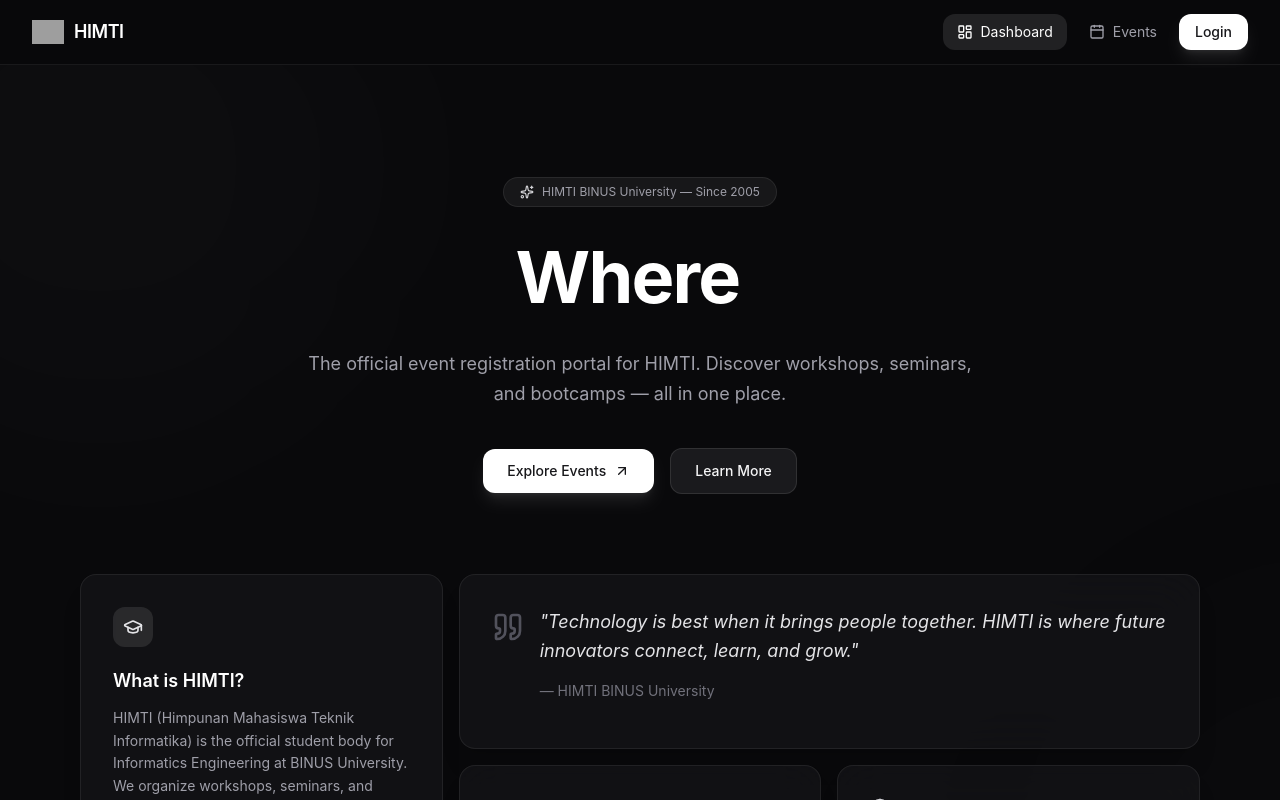
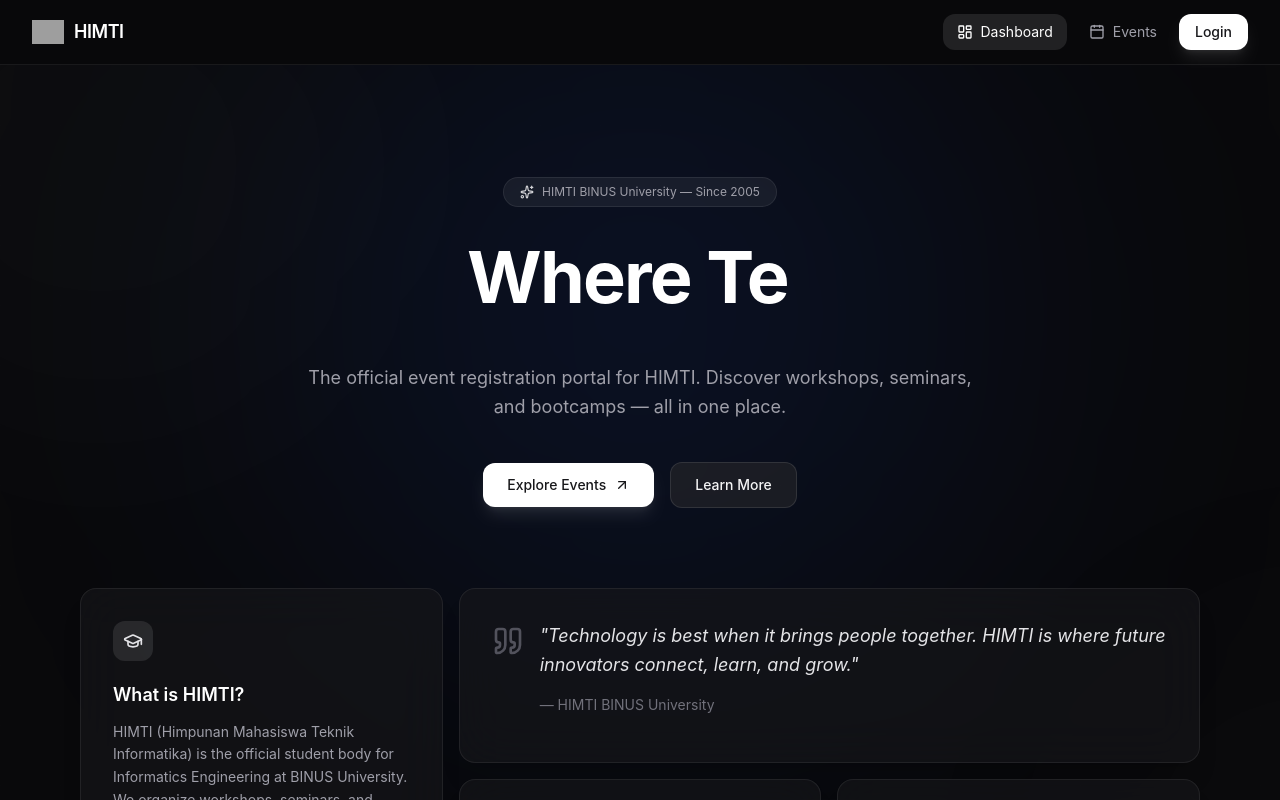
Before and after one commit to geraldmartadinata/pbl-2, a React app in the folder frontend/: page / in a window 1280 px wide. Shown: the top 800 px of the page. Built offline with nearby package versions, Linux system fonts and the light colour scheme; grey boxes are pictures that could not be loaded; the HTML template or start-up script is replaced by a standard one.

Commit message:
step1: typewriter min-height fix, 4 quotes cycle, ambient blue glow behind hero, grid overlay (3% opacity), card hover border glow (blue-500/30)

```diff
--- a/frontend/src/pages/Landing.jsx
+++ b/frontend/src/pages/Landing.jsx
@@ -59,9 +59,19 @@
       {/* Mesh gradient background */}
       <div className="absolute inset-0 pointer-events-none">
         <div className="absolute top-[-200px] left-[-200px] w-[600px] h-[600px] bg-white/[2%] rounded-full blur-[120px]" />
+        <div className="absolute top-[-100px] left-1/2 -translate-x-1/2 w-[700px] h-[700px] bg-blue-600/10 blur-[150px] rounded-full" />
         <div className="absolute top-[30%] right-[-300px] w-[500px] h-[500px] bg-zinc-700/[3%] rounded-full blur-[100px]" />
         <div className="absolute bottom-[-100px] left-[20%] w-[400px] h-[400px] bg-white/[1.5%] rounded-full blur-[80px]" />
       </div>
+
+      {/* Grid overlay */}
+      <div
+        className="absolute inset-0 pointer-events-none opacity-[3%]"
+        style={{
+          backgroundImage: `linear-gradient(rgba(255,255,255,0.1) 1px, transparent 1px), linear-gradient(90deg, rgba(255,255,255,0.1) 1px, transparent 1px)`,
+          backgroundSize: '60px 60px',
+        }}
+      />
 
       <div className="relative z-10">
         {/* ===== HERO ===== */}
@@ -71,8 +81,8 @@
             HIMTI BINUS University — Since 2005
           </div>
 
-          <h1 className="text-5xl sm:text-6xl lg:text-7xl font-bold text-white leading-[1.05] tracking-tight mb-6 animate-fade-in-up min-h-[1.2em]">
-            <TypewriterText lines={['Where Technology Meets Opportunity', 'Ready to Build the Future?']} />
+          <h1 className="text-5xl sm:text-6xl lg:text-7xl font-bold text-white leading-[1.05] tracking-tight mb-6 animate-fade-in-up min-h-[120px] sm:min-h-[100px]">
+            <TypewriterText lines={['Where Technology Meets Opportunity.', 'Innovate, Integrate, Inspire.', 'Empowering the Next Generation of Tech Leaders.', 'Code the Future, Today.']} />
           </h1>
 
           <p className="text-lg text-zinc-400 max-w-2xl mx-auto mb-10 leading-relaxed animate-fade-in-up stagger-1">
@@ -101,7 +111,7 @@
         <section id="about" className="max-w-6xl mx-auto px-4 pb-24">
           <div className="grid md:grid-cols-3 gap-4">
             {/* Box 1 — What is HIMTI (tall) */}
-            <Card className="md:col-span-1 md:row-span-2 p-8 flex flex-col justify-between animate-fade-in-up">
+            <Card className="md:col-span-1 md:row-span-2 p-8 flex flex-col justify-between animate-fade-in-up hover:border-blue-500/30 transition-all duration-500">
               <div>
                 <div className="w-10 h-10 rounded-xl bg-white/10 flex items-center justify-center mb-5">
                   <GraduationCap className="h-5 w-5 text-zinc-200" />
@@ -129,7 +139,7 @@
             </Card>
 
             {/* Box 2 — Quote */}
-            <Card className="md:col-span-2 p-8 flex items-start gap-4 animate-fade-in-up stagger-1">
+            <Card className="md:col-span-2 p-8 flex items-start gap-4 animate-fade-in-up stagger-1 hover:border-blue-500/30 transition-all duration-500">
               <Quote className="h-8 w-8 text-zinc-600 shrink-0 mt-1" />
               <div>
                 <p className="text-lg text-zinc-200 leading-relaxed italic">
@@ -143,7 +153,7 @@
             </Card>
 
             {/* Box 3 — Stats */}
-            <Card className="md:col-span-1 p-8 animate-fade-in-up stagger-2">
+            <Card className="md:col-span-1 p-8 animate-fade-in-up stagger-2 hover:border-blue-500/30 transition-all duration-500">
               <div className="grid grid-cols-2 gap-6">
                 <div className="text-center">
                   <p className="text-3xl font-bold text-white"><AnimatedCounter target={10} suffix="+" /></p>
@@ -165,7 +175,7 @@
             </Card>
 
             {/* Box 4 — Vision */}
-            <Card className="md:col-span-1 p-8 animate-fade-in-up stagger-3">
+            <Card className="md:col-span-1 p-8 animate-fade-in-up stagger-3 hover:border-blue-500/30 transition-all duration-500">
               <Globe className="h-5 w-5 text-zinc-300 mb-3" />
               <h3 className="text-sm font-semibold text-white mb-2">
                 Our Vision
```
